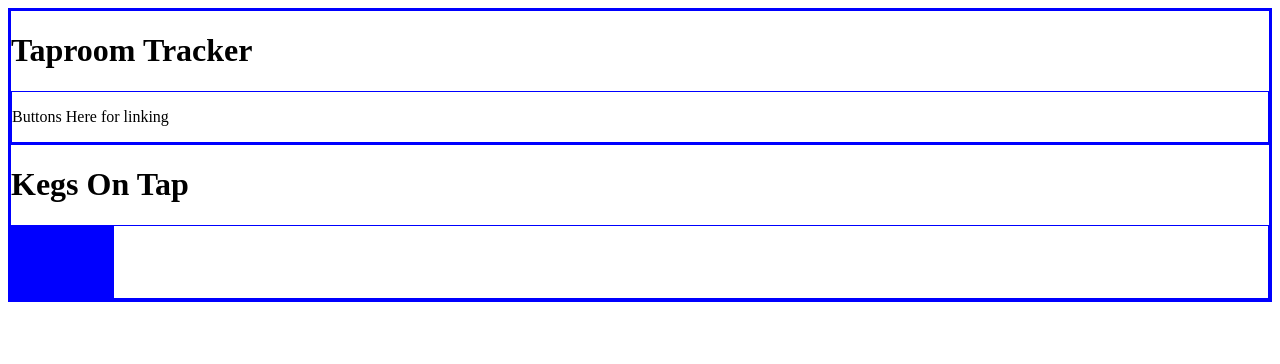
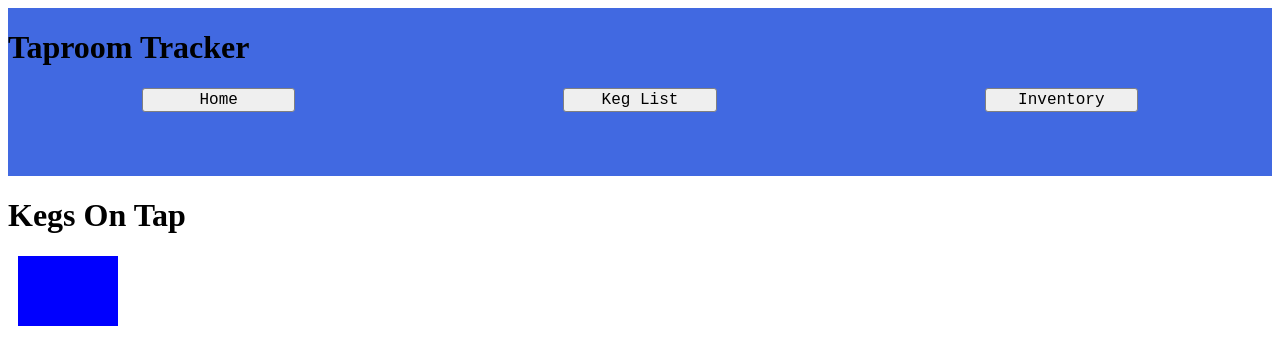
Before and after one commit to GrumpyEwok/react-taproom, a React app: page /#/keg-list in a window 1280 px wide. Shown: the top 364 px of the page. Built offline with nearby package versions, Linux system fonts and the light colour scheme.

Commit message:
Adjust styling, add buttons to nav component.

```diff
--- a/src/components/App.jsx
+++ b/src/components/App.jsx
@@ -6,11 +6,15 @@ import KegList from './KegList';
 
 
 function App(){
+  const container = {
+    display: 'flex',
+    flexDirection: 'column',
+  }
   return (
     <div>
-      <style global jsx> {' div { border: 1px solid blue;}'} </style>
+      <style global jsx> {' header { width: 100%; background-color: royalblue; } div { width: 100%; }'} </style>
       <header>
-        <div className='container'>
+        <div style={container}>
           <h1>Taproom Tracker</h1>
           <Nav/>
         </div>
--- a/src/components/KegDetail.jsx
+++ b/src/components/KegDetail.jsx
@@ -5,6 +5,7 @@ function KegDetail(){
     backgroundColor: 'blue',
     width: '100px',
     height: '70px',
+    marginLeft: '10px',
   }
   return (
     <div>
--- a/src/components/Nav.jsx
+++ b/src/components/Nav.jsx
@@ -3,7 +3,24 @@ import React from 'react';
 
 function Nav(){
   return (
-    <div><p>Buttons Here for linking</p></div>
+    <div >
+      <style jsx> {` button {
+        width: 12vw;
+        height: 1.5em;
+        margin-bottom: 4em;
+        border: 0.5px solid grey;
+        border-radius: 3px;
+        text-align: center;
+        font-size: 16px;
+        font-family: monospace;
+      } div {
+      display: flex;
+      justify-content: space-around; }
+      } `} </style>
+      <button>Home</button>
+      <button>Keg List</button>
+      <button>Inventory</button>
+    </div>
   );
 }
 
--- a/src/components/Splash.jsx
+++ b/src/components/Splash.jsx
@@ -1,11 +1,16 @@
 import React from 'react';
 import breweryArt from '../assets/images/brewery-art.png';
 function Splash(){
+  const splashStyle = {
+    left: '0',
+    transform: 'translateX(67%)',
+    maxWidth: '100%',
+    maxHeight: '75vh'
+  }
   return (
     <div>
-      <h1>Generic Welcome Content Here</h1>
-      <div className='splash-container'>
-        <img src={breweryArt} alt='Line art of a hand holding a beer stein.'></img>
+      <div>
+        <img style={splashStyle} src={breweryArt} alt='Line art of a hand holding a beer stein.'></img>
       </div>
     </div>
   );
```
Also changed, not shown: template.ejs.
